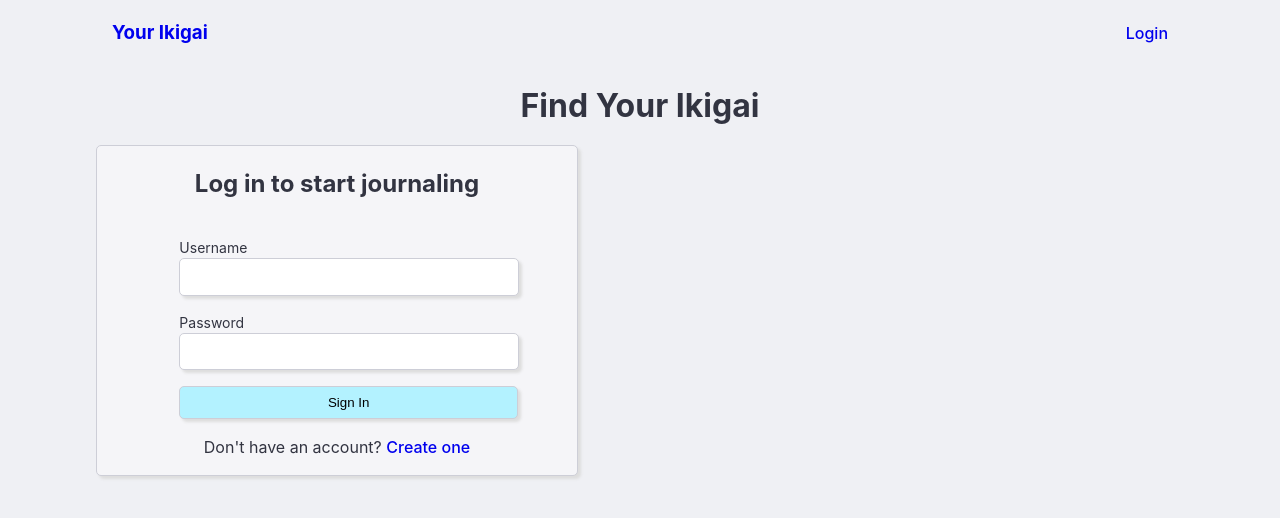
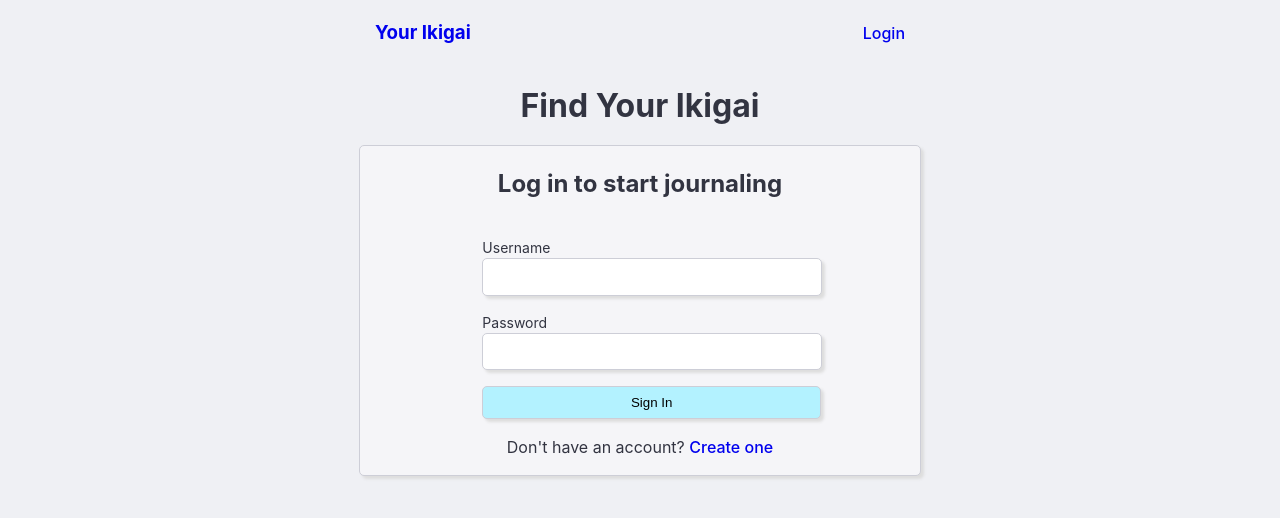
Before and after one commit to jase-d-ace/openai-ikigai-journaling, a React (Vite) app in the folder mental_health_frontend/: page /login in a window 1280 px wide. Shown: the top 518 px of the page. Built offline with nearby package versions, Linux system fonts and the light colour scheme.

Commit message:
more mobile styles

```diff
--- a/mental_health_frontend/src/App.css
+++ b/mental_health_frontend/src/App.css
@@ -81,9 +81,7 @@ header {
     display: flex;
     flex-direction: column;
     align-items: center;
-    width: 30em;
-    /* margin-left: 20em;
-    align-self: center; */
+    width: 35em;
 
     .register-link {
         text-align: center;
@@ -489,8 +487,13 @@ header {
             display: flex;
             flex-direction: column;
             align-items: flex-start;
-            height: 24em;
+            height: 15em;
+        }
 
+        .ikigai-info {
+            display: none;
+        }
+    }
 
     .mobile-ikigai-info {
         border: 1px solid #CDCED7;
@@ -504,7 +507,8 @@ header {
         flex-direction: column;
         align-items: flex-start;
         padding: 0 1em 0 1em;
-                margin-left: 1.2em;
+        margin: 2em 0 0 0.5em;
+
 
         p {
             margin-top: 0;
@@ -515,14 +519,6 @@ header {
             padding: 1em;
         }
     }
-        }
-
-        .ikigai-info {
-            display: none;
-        }
-    }
-
-
 
     .journal-form {
         border: 1px solid #CDCED7;
@@ -586,7 +582,7 @@ header {
         border: 1px solid #CDCED7;
         box-shadow: 3px 3px 3px #DdDdDd;
         border-radius: 5px;
-        margin-left: 0.4em;
+        margin: 1em 0 0 0.4em;
         height: 30em;
         width: 22em;
         overflow-y: scroll;
--- a/mental_health_frontend/src/App.jsx
+++ b/mental_health_frontend/src/App.jsx
@@ -96,6 +96,7 @@ function App() {
                         </div>
                     </div>
                 </form>
+            </div>
             { showMore &&
                 <div className="mobile-ikigai-info">
                     <div className="ikigai title">
@@ -115,7 +116,6 @@ function App() {
                     </div>
                 </div>
             }
-            </div>
             {
                 loading && <Loading />
             }
--- a/mental_health_frontend/src/index.css
+++ b/mental_health_frontend/src/index.css
@@ -21,6 +21,9 @@
 body {
     margin: 0;
     width: 85vw;
+    display: flex;
+    flex-direction: column;
+    align-items: center;
 }
 
 
```
Lines whose indentation alone changed are shown as unchanged.
